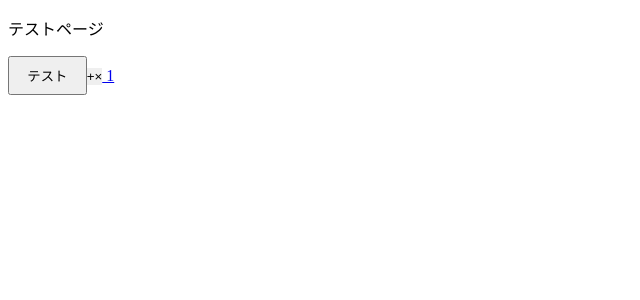
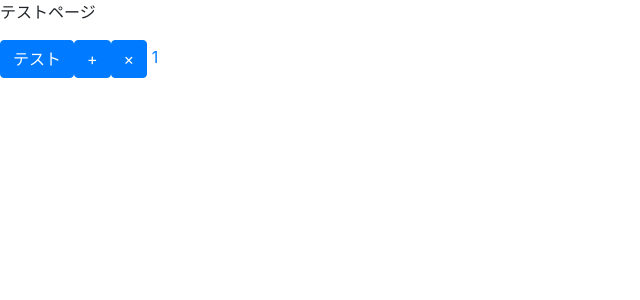
Before and after one commit to m-daichi1219/vue-example-todo-list, a Vue app: page /test in a window 1280 px wide. Shown: the top 300 px of the page, without its empty margins (0-640 px from the left). Built offline with nearby package versions, Linux system fonts and the light colour scheme.

Commit message:
bootstrapの追加とButtonコンポーネントの修正

```diff
--- a/package.json
+++ b/package.json
@@ -10,6 +10,7 @@
     "test:unit": "vue-cli-service test:unit"
   },
   "dependencies": {
+    "bootstrap-vue": "^2.0.0-rc.26",
     "core-js": "^2.6.5",
     "es6-promise": "^4.2.8",
     "vue": "^2.6.10",
--- a/src/components/atoms/Button.vue
+++ b/src/components/atoms/Button.vue
@@ -15,9 +15,9 @@ export default {
     props: {
       type: {
         type: String,
-        default: 'button',
+        default: 'add',
         validator (val) {
-          return ['button', 'text'].indexOf(val) !== -1
+          return ['add', 'remove'].indexOf(val) !== -1
         }
       },
       disabled: {
@@ -27,8 +27,8 @@ export default {
     },
     computed: {
       classes () {
-        const cls = this.type === 'text' ? ('-' + this.type) : ''
-        return [`button${cls}`]
+        const cls = this.type === 'remove' ? 'btn btn-outline-dark' : 'btn btn-primary'
+        return [`${cls}`]
       }
     },
     methods: {
--- a/src/router.js
+++ b/src/router.js
@@ -1,11 +1,16 @@
 import Vue from 'vue'
 import Router from 'vue-router'
+import Bootstrap from 'bootstrap-vue'
+import 'bootstrap/dist/css/bootstrap.css'
+import 'bootstrap-vue/dist/bootstrap-vue.css'
+
 import Home from './components/templates/TaskMainView.vue'
 import TaskModal from './components/molecules/TaskModal.vue'
 
 import TestView from './components/templates/TestView.vue'
 
 Vue.use(Router)
+Vue.use(Bootstrap)
 
 export default new Router({
   mode: 'history',
```
Also changed, not shown: src/components/molecules/TaskCard.vue (+6 -3 lines), 2 other files (tests, documents, lock files or other folders).
